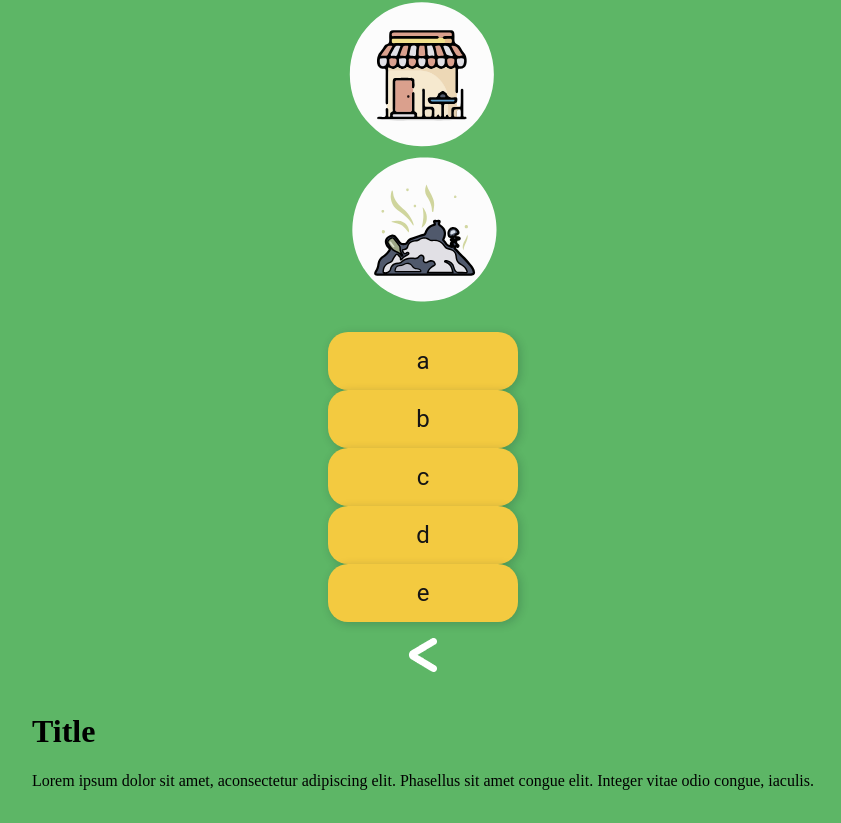
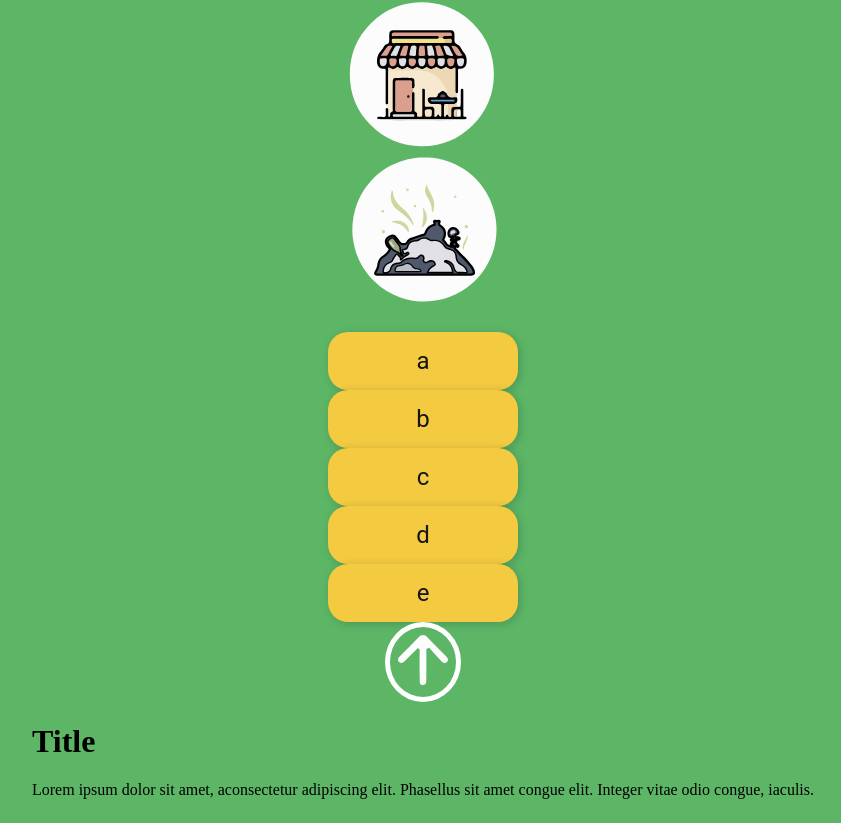
Before and after one commit to williamchuu/phase2webapp, a plain HTML site: page index.html in a window 1280 px wide. Shown: the part 494-1317 px from the top of the page, without its empty margins (217-1058 px from the left). Drawn offline with Linux system fonts and the light colour scheme.

Commit message:
back to top button

```diff
--- a/index.html
+++ b/index.html
@@ -29,6 +29,7 @@
 			display: flex;
 			position: fixed;
 			left: 50px;
+			top:30px;
 		}
 	</style>
 </head>
@@ -43,7 +44,9 @@
 			<the-badge name="trash" id='badgetrash'></the-badge>
 			<the-badge name="label" id='badgelabel'></the-badge>
 		</div>
+
 		<the-vector class="trashicon" pic="trash"></the-vector>
+
 		<the-vector class="saladicon" pic="salad"></the-vector>
 
 		<the-vector class="jaricon" pic="jar"></the-vector>
@@ -60,8 +63,8 @@
 		<the-button button_title="d" button_answer="trash"></the-button>
 		<the-button button_title="e" button_answer="label"></the-button>
 
+		<the-exit icon="top" ></the-exit>
 
-		<the-exit icon="back" ></the-exit>
 		<the-text></the-text>
 
 
```
